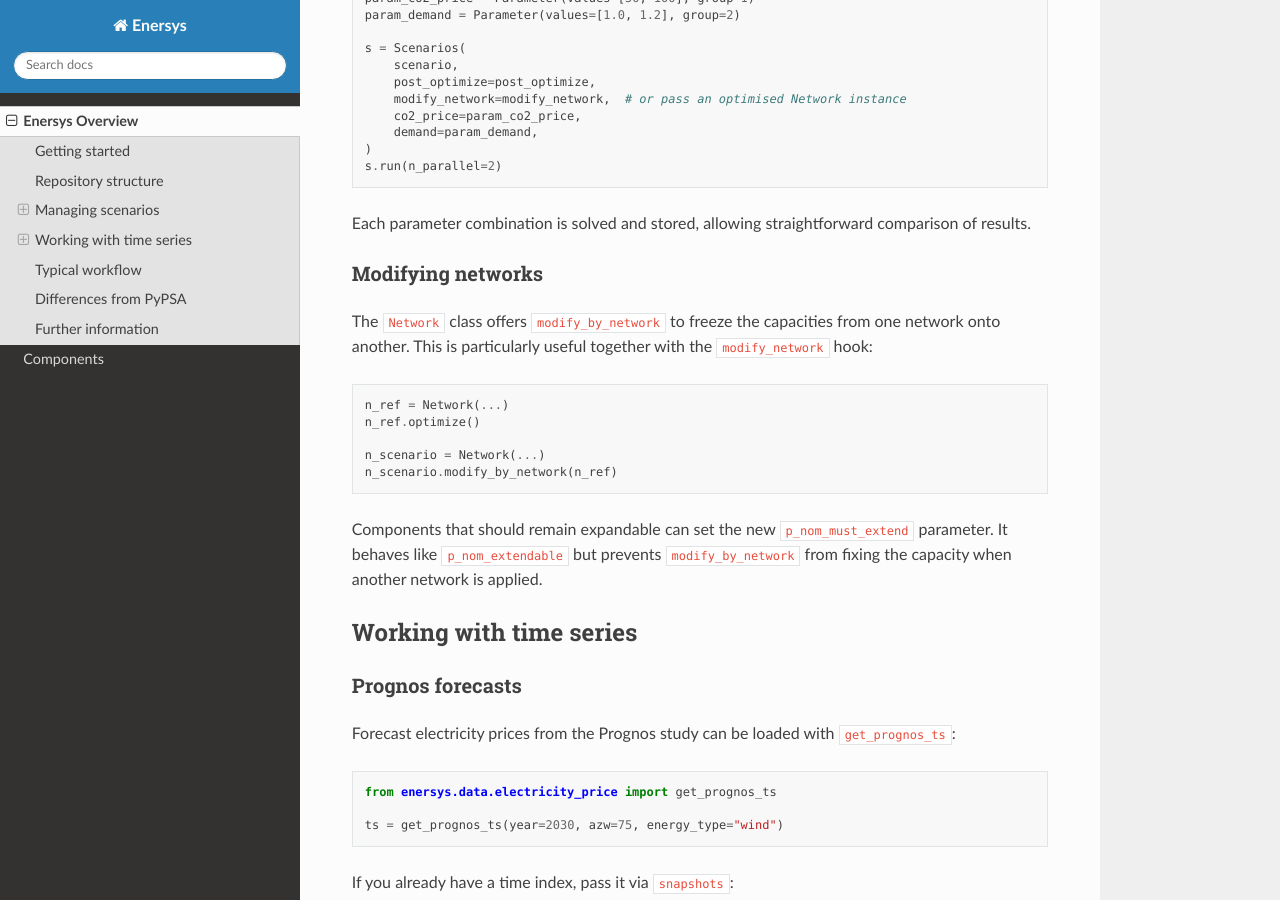
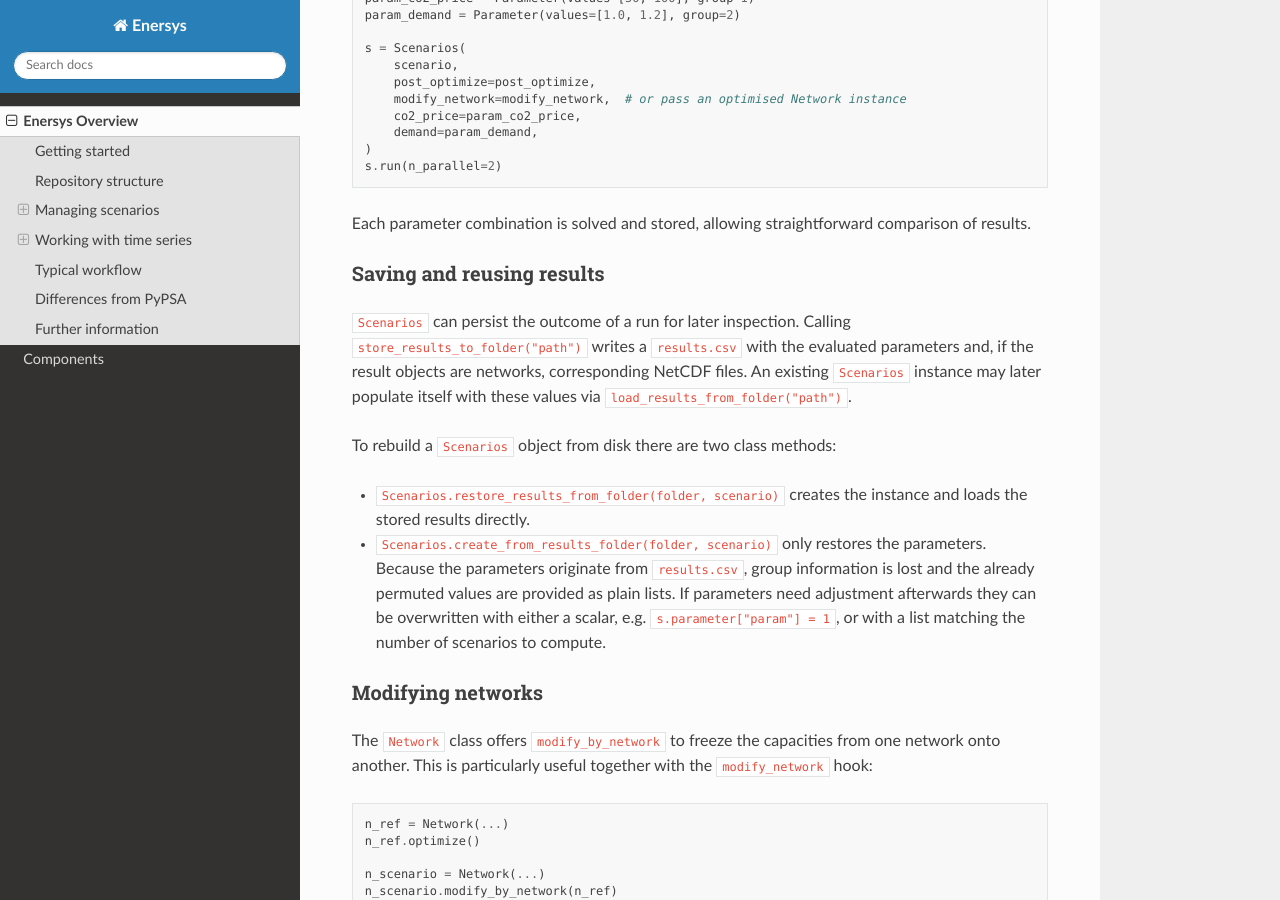
Before and after one commit to enertrag/enersys_docs, a Sphinx documentation site: the page built from docs/overview.md, in a window 1280 px wide and 900 px high, scrolled down 1703 px. Built offline with Sphinx 7.4.7 and the Read the Docs theme 3.1.0, drawn with Linux system fonts in a browser that asks for light colours.

Commit message:
added description on how to save and load Scenarios

```diff
--- a/docs/overview.md
+++ b/docs/overview.md
@@ -77,6 +77,25 @@
 Each parameter combination is solved and stored, allowing straightforward
 comparison of results.
 
+### Saving and reusing results
+
+`Scenarios` can persist the outcome of a run for later inspection. Calling
+`store_results_to_folder("path")` writes a `results.csv` with the evaluated
+parameters and, if the result objects are networks, corresponding NetCDF
+files. An existing `Scenarios` instance may later populate itself with these
+values via `load_results_from_folder("path")`.
+
+To rebuild a `Scenarios` object from disk there are two class methods:
+
+- `Scenarios.restore_results_from_folder(folder, scenario)` creates the
+  instance and loads the stored results directly.
+- `Scenarios.create_from_results_folder(folder, scenario)` only restores the
+  parameters. Because the parameters originate from `results.csv`, group
+  information is lost and the already permuted values are provided as plain
+  lists. If parameters need adjustment afterwards they can be overwritten with
+  either a scalar, e.g. `s.parameter["param"] = 1`, or with a list matching the
+  number of scenarios to compute.
+
 ### Modifying networks
 
 The `Network` class offers `modify_by_network` to freeze the capacities from one
```
